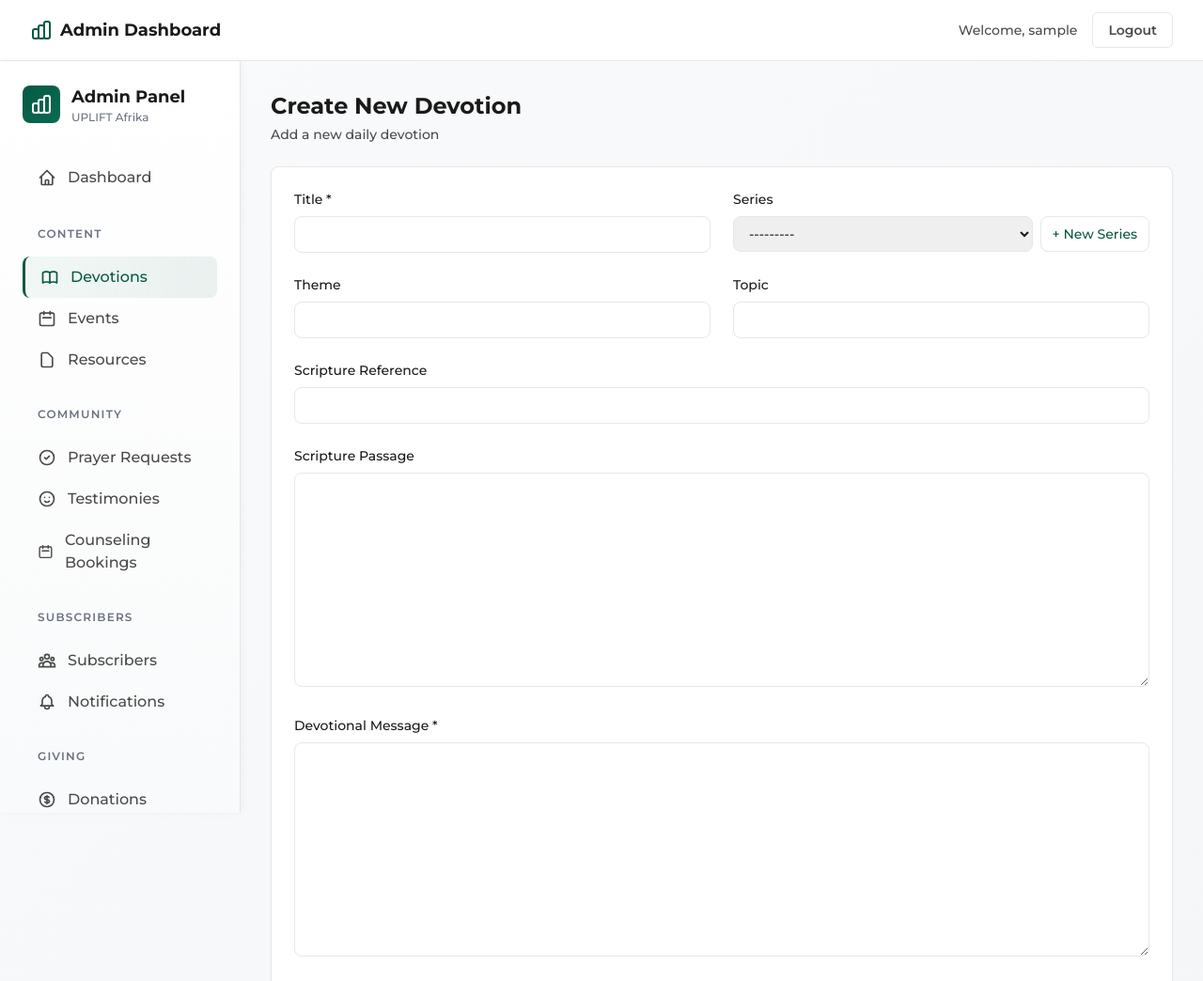
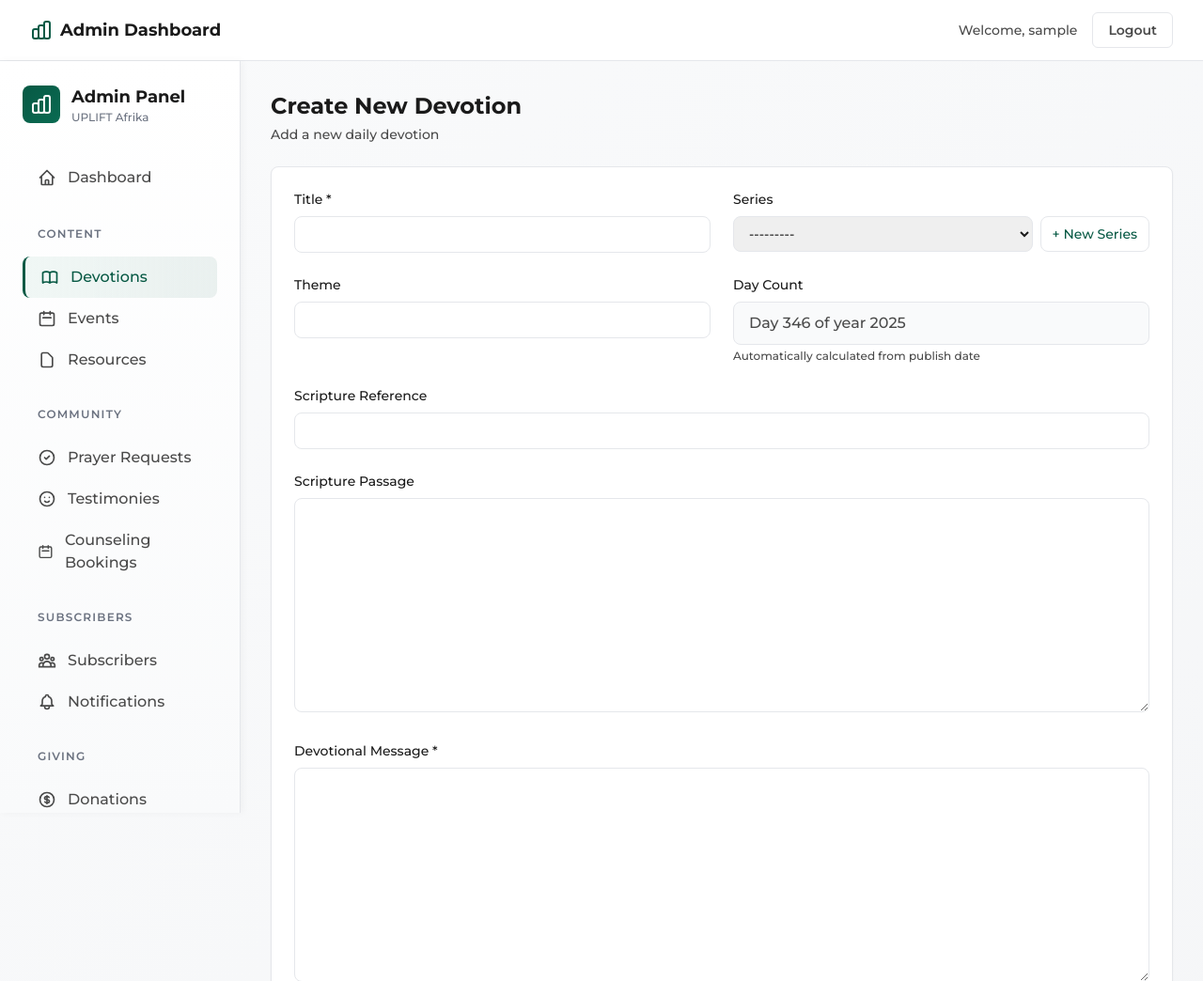
Before and after one commit to josueadimado/uplift-your-morning, a Django app: page /manage/devotions/create/ in a window 1280 px wide. Shown: the top 1044 px of the page at 94% size. Run offline with Django 4.2, Linux system fonts and the light colour scheme; the visitor is signed in with stand-in values (Sample User, id 1); data that the repository does not hold is empty; some libraries are stand-ins or nearby versions.

Commit message:
Replace topic field with day count in devotions
- Removed topic field from devotion create/edit forms
- Added get_day_count() method to Devotion model to calculate day of year
- Display day count (e.g., 'Day 303 of year 2025') in admin interface
- Show day count on all public devotion pages (list, detail, today)
- Updated admin list view to show day count instead of topic
- Day count automatically calculated from publish_date for all devotions
- Fixed testimony privacy filter to respect is_public flag

```diff
--- a/apps/community/api_views.py
+++ b/apps/community/api_views.py
@@ -67,4 +67,7 @@ class TestimonyListAPIView(generics.ListAPIView):
     GET /api/community/testimonies/
     """
     serializer_class = TestimonyListSerializer
-    queryset = Testimony.objects.filter(is_approved=True).order_by('-created_at')
+    queryset = Testimony.objects.filter(
+        is_approved=True,
+        is_public=True
+    ).order_by('-created_at')
--- a/apps/devotions/models.py
+++ b/apps/devotions/models.py
@@ -76,3 +76,14 @@ class Devotion(TimeStampedModel):
         if not self.slug:
             self.slug = slugify(self.title)
         super().save(*args, **kwargs)
+
+    def get_day_count(self):
+        """
+        Calculate the day of the year for the publish date.
+        Returns a string like "Day 303 of year 2025".
+        """
+        if not self.publish_date:
+            return ""
+        day_of_year = self.publish_date.timetuple().tm_yday
+        year = self.publish_date.year
+        return f"Day {day_of_year} of year {year}"
--- a/apps/pages/admin_views.py
+++ b/apps/pages/admin_views.py
@@ -65,7 +65,7 @@ class DevotionListView(StaffRequiredMixin, ListView):
             queryset = queryset.filter(
                 Q(title__icontains=search) |
                 Q(body__icontains=search) |
-                Q(topic__icontains=search)
+                Q(scripture_reference__icontains=search)
             )
         return queryset.order_by('-publish_date', '-created_at')
 
@@ -82,7 +82,7 @@ class DevotionCreateView(StaffRequiredMixin, CreateView):
     model = Devotion
     template_name = 'admin/devotions/form.html'
     fields = [
-        'title', 'series', 'theme', 'topic', 'scripture_reference', 'passage_text',
+        'title', 'series', 'theme', 'scripture_reference', 'passage_text',
         'body', 'quote', 'reflection', 'prayer', 'action_point', 'publish_date',
         'is_published', 'image', 'audio_file', 'pdf_file', 'featured'
     ]
@@ -100,6 +100,20 @@ class DevotionCreateView(StaffRequiredMixin, CreateView):
         })
         return initial
 
+    def get_context_data(self, **kwargs):
+        """Add day count to context."""
+        context = super().get_context_data(**kwargs)
+        # Calculate day count for initial date (today)
+        from django.utils import timezone
+        publish_date = self.get_initial().get('publish_date', timezone.localdate())
+        if publish_date:
+            day_of_year = publish_date.timetuple().tm_yday
+            year = publish_date.year
+            context['day_count'] = f"Day {day_of_year} of year {year}"
+        else:
+            context['day_count'] = ""
+        return context
+
     def form_valid(self, form):
         messages.success(self.request, 'Devotion created successfully!')
         return super().form_valid(form)
@@ -110,11 +124,31 @@ class DevotionUpdateView(StaffRequiredMixin, UpdateView):
     model = Devotion
     template_name = 'admin/devotions/form.html'
     fields = [
-        'title', 'series', 'theme', 'topic', 'scripture_reference', 'passage_text',
+        'title', 'series', 'theme', 'scripture_reference', 'passage_text',
         'body', 'quote', 'reflection', 'prayer', 'action_point', 'publish_date',
         'is_published', 'image', 'audio_file', 'pdf_file', 'featured'
     ]
     success_url = reverse_lazy('manage:devotions_list')
+
+    def get_context_data(self, **kwargs):
+        """Add day count to context."""
+        context = super().get_context_data(**kwargs)
+        # Calculate day count from the devotion's publish date
+        if self.object and self.object.publish_date:
+            context['day_count'] = self.object.get_day_count()
+        else:
+            # If no date yet, calculate from form initial or today
+            publish_date = self.object.publish_date if self.object else None
+            if not publish_date:
+                from django.utils import timezone
+                publish_date = timezone.localdate()
+            if publish_date:
+                day_of_year = publish_date.timetuple().tm_yday
+                year = publish_date.year
+                context['day_count'] = f"Day {day_of_year} of year {year}"
+            else:
+                context['day_count'] = ""
+        return context
 
     def form_valid(self, form):
         messages.success(self.request, 'Devotion updated successfully!')
--- a/templates/admin/devotions/form.html
+++ b/templates/admin/devotions/form.html
@@ -41,8 +41,11 @@
                 {{ form.theme }}
             </div>
             <div>
-                <label for="{{ form.topic.id_for_label }}" class="block text-sm font-medium mb-2" style="color: var(--text);">Topic</label>
-                {{ form.topic }}
+                <label class="block text-sm font-medium mb-2" style="color: var(--text);">Day Count</label>
+                <div id="day-count-display" class="px-4 py-2.5 rounded-lg border bg-gray-50" style="border-color: var(--border); color: var(--text_secondary); min-height: 42px; display: flex; align-items: center;">
+                    {% if day_count %}{{ day_count }}{% else %}Select a publish date{% endif %}
+                </div>
+                <p class="text-xs mt-1" style="color: var(--text_secondary);">Automatically calculated from publish date</p>
             </div>
         </div>
 
@@ -223,6 +226,45 @@
 
 <script>
 document.addEventListener('DOMContentLoaded', function() {
+    // Day count calculation
+    const publishDateInput = document.getElementById('id_publish_date');
+    const dayCountDisplay = document.getElementById('day-count-display');
+
+    function calculateDayCount(dateString) {
+        if (!dateString) {
+            dayCountDisplay.textContent = 'Select a publish date';
+            return;
+        }
+
+        const date = new Date(dateString + 'T00:00:00');
+        if (isNaN(date.getTime())) {
+            dayCountDisplay.textContent = 'Invalid date';
+            return;
+        }
+
+        // Calculate day of year
+        const startOfYear = new Date(date.getFullYear(), 0, 1);
+        const diffTime = date - startOfYear;
+        const diffDays = Math.floor(diffTime / (1000 * 60 * 60 * 24)) + 1; // +1 because day 1 is Jan 1
+        const year = date.getFullYear();
+
+        dayCountDisplay.textContent = `Day ${diffDays} of year ${year}`;
+    }
+
+    // Update day count when date changes
+    if (publishDateInput) {
+        // Set initial value
+        if (publishDateInput.value) {
+            calculateDayCount(publishDateInput.value);
+        }
+
+        // Update on change
+        publishDateInput.addEventListener('change', function() {
+            calculateDayCount(this.value);
+        });
+    }
+
+    // Series modal functionality
     const modal = document.getElementById('series-modal');
     const openBtn = document.getElementById('create-series-btn');
     const closeBtn = document.getElementById('close-series-modal');
--- a/templates/admin/devotions/list.html
+++ b/templates/admin/devotions/list.html
@@ -77,8 +77,8 @@
                 <tr class="hover:bg-gray-50" style="background: {% cycle 'white' 'var(--background_light)' %};">
                     <td class="px-6 py-4">
                         <div class="text-sm font-medium" style="color: var(--text);">{{ devotion.title|truncatechars:60 }}</div>
-                        {% if devotion.topic %}
-                        <div class="text-xs mt-1" style="color: var(--text_light);">{{ devotion.topic|truncatechars:40 }}</div>
+                        {% if devotion.publish_date %}
+                        <div class="text-xs mt-1" style="color: var(--text_light);">{{ devotion.get_day_count }}</div>
                         {% endif %}
                     </td>
                     <td class="px-6 py-4 text-sm" style="color: var(--text_secondary);">
```
Also changed, not shown: apps/community/views.py (+6 -2 lines), templates/devotions/detail.html (+9 -5 lines), templates/devotions/list.html (+6 -1 lines), templates/devotions/today.html (+12 -2 lines).
